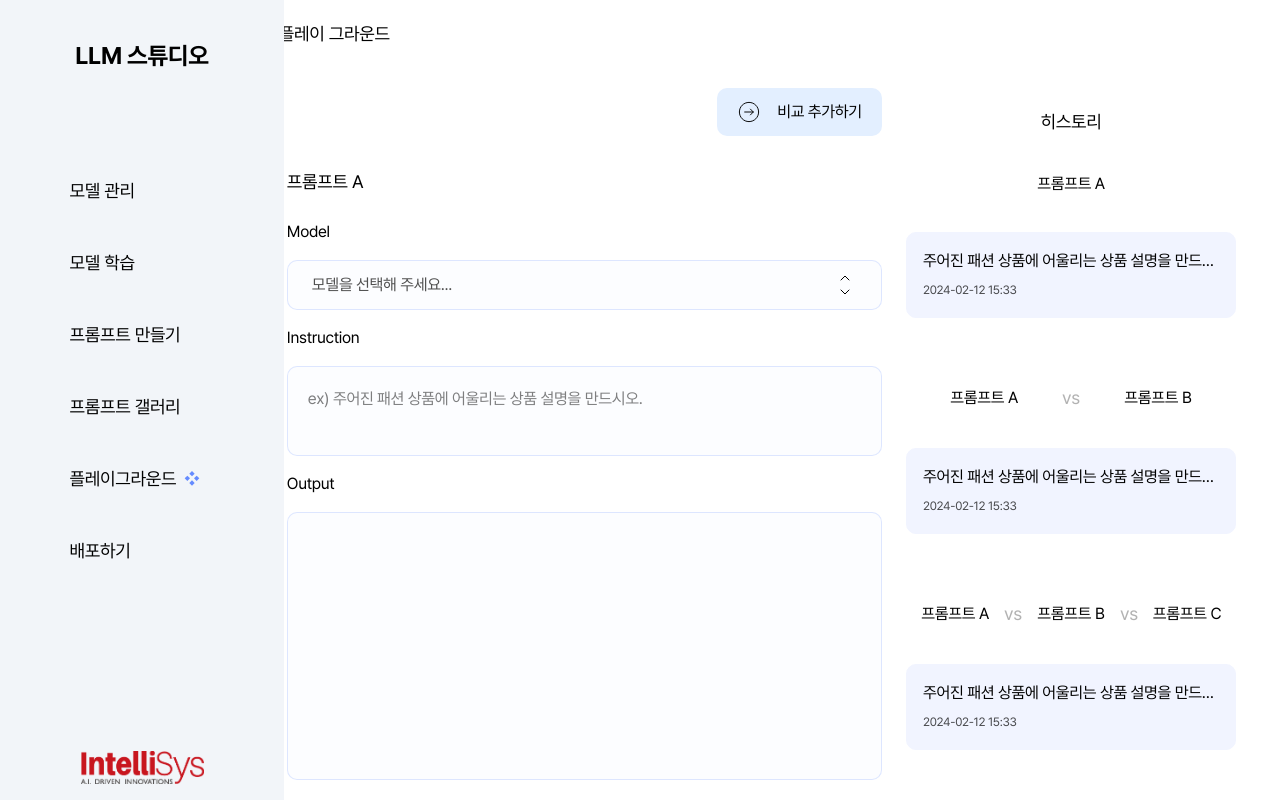
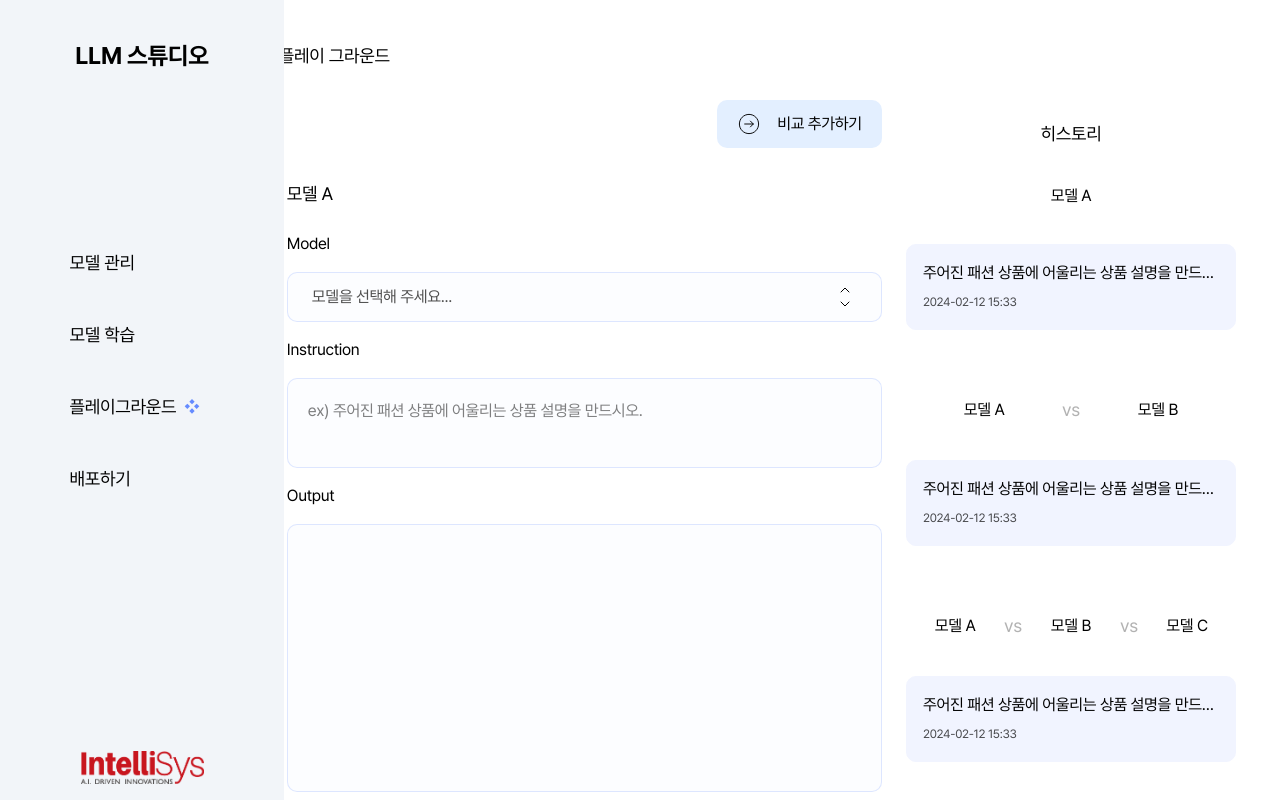
Before and after one commit to JEONG99/llmops-fe, a React (Vite) app: page /playground in a window 1280 px wide. Shown: the top 800 px of the page. Built offline with nearby package versions, Linux system fonts and the light colour scheme.

Commit message:
fix: 텍스트 minor 수정

```diff
--- a/src/components/common/sidebar.tsx
+++ b/src/components/common/sidebar.tsx
@@ -37,7 +37,7 @@ const Sidebar = () => {
           <Link
             to="/prompt-making"
             activeProps={{ className: "[&_.active]:visible" }}
-            className="flex items-center"
+            className="hidden items-center"
           >
             <span className="text-lg">프롬프트 만들기</span>
             <img
@@ -51,7 +51,7 @@ const Sidebar = () => {
           <Link
             to="/prompt-gallery"
             activeProps={{ className: "[&_.active]:visible" }}
-            className="flex items-center"
+            className="hidden items-center"
           >
             <span className="text-lg">프롬프트 갤러리</span>
             <img
@@ -81,7 +81,7 @@ const Sidebar = () => {
             activeProps={{ className: "[&_.active]:visible" }}
             className="flex items-center"
           >
-            <span className=" text-lg">배포하기</span>
+            <span className="text-lg">배포하기</span>
             <img
               src="/icon/navbar-icon.svg"
               alt=""
--- a/src/components/layout/page-layout.tsx
+++ b/src/components/layout/page-layout.tsx
@@ -15,7 +15,7 @@ const PageLayout = ({
 }: PageLayoutProps) => {
   return (
     <div className={cn("pb-20", className)}>
-      <div className="flex justify-between items-center px-7 h-[68px]">
+      <div className="flex justify-between items-center px-7 pt-8 min-h-20">
         <h4 className="text-lg">{title}</h4>
         {headerContent}
       </div>
--- a/src/routes/_layout/playground.tsx
+++ b/src/routes/_layout/playground.tsx
@@ -188,7 +188,7 @@ function PlaygroundPage() {
                   {fields.map((field, index) => (
                     <PromptForm
                       key={field.id}
-                      title={`프롬프트 ${index === 0 ? "A" : index === 1 ? "B" : "C"}`}
+                      title={`모델 ${index === 0 ? "A" : index === 1 ? "B" : "C"}`}
                       removePrompt={
                         index === 0 ? undefined : () => remove(index)
                       }
@@ -246,7 +246,7 @@ function PlaygroundPage() {
           <div className="mt-9 space-y-[66px]">
             <div>
               <div className="flex items-center">
-                <div className="flex-1 text-center">프롬프트 A</div>
+                <div className="flex-1 text-center">모델 A</div>
               </div>
               <div className="mt-9 space-y-2.5">
                 {historiesObject["one"].map((history) => (
@@ -261,9 +261,9 @@ function PlaygroundPage() {
             </div>
             <div>
               <div className="flex items-center">
-                <div className="flex-1 text-center">프롬프트 A</div>
+                <div className="flex-1 text-center">모델 A</div>
                 <span className="text-lg text-black/30">vs</span>
-                <div className="flex-1 text-center">프롬프트 B</div>
+                <div className="flex-1 text-center">모델 B</div>
               </div>
               <div className="mt-9 space-y-2.5">
                 {historiesObject["two"].map((history) => (
@@ -278,11 +278,11 @@ function PlaygroundPage() {
             </div>
             <div>
               <div className="flex items-center">
-                <div className="flex-1 text-center">프롬프트 A</div>
+                <div className="flex-1 text-center">모델 A</div>
                 <span className="text-lg text-black/30">vs</span>
-                <div className="flex-1 text-center">프롬프트 B</div>
+                <div className="flex-1 text-center">모델 B</div>
                 <span className="text-lg text-black/30">vs</span>
-                <div className="flex-1 text-center">프롬프트 C</div>
+                <div className="flex-1 text-center">모델 C</div>
               </div>
               <div className="mt-9 space-y-2.5">
                 {historiesObject["three"].map((history) => (
```
